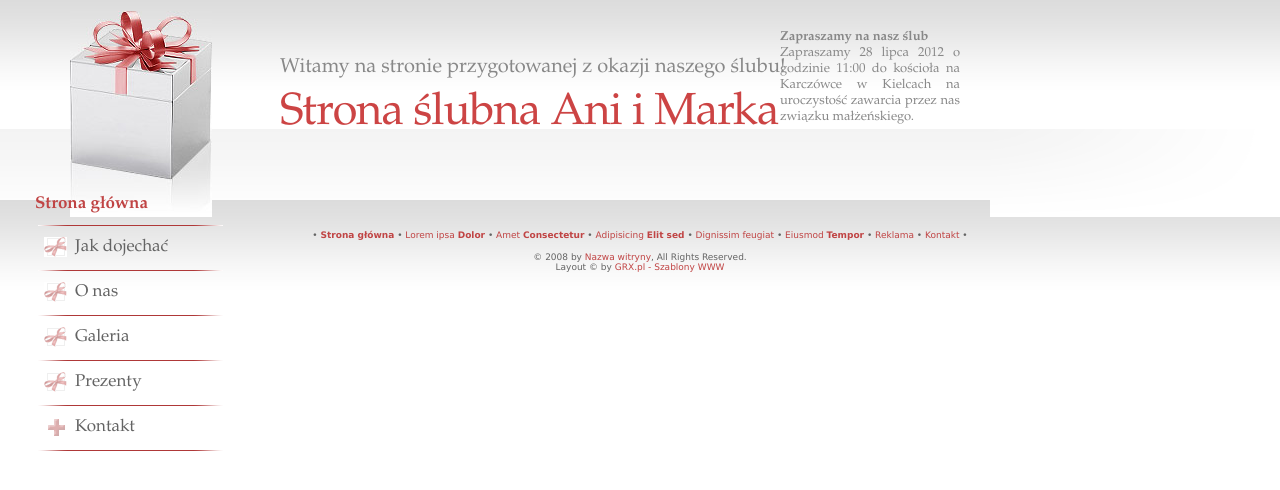
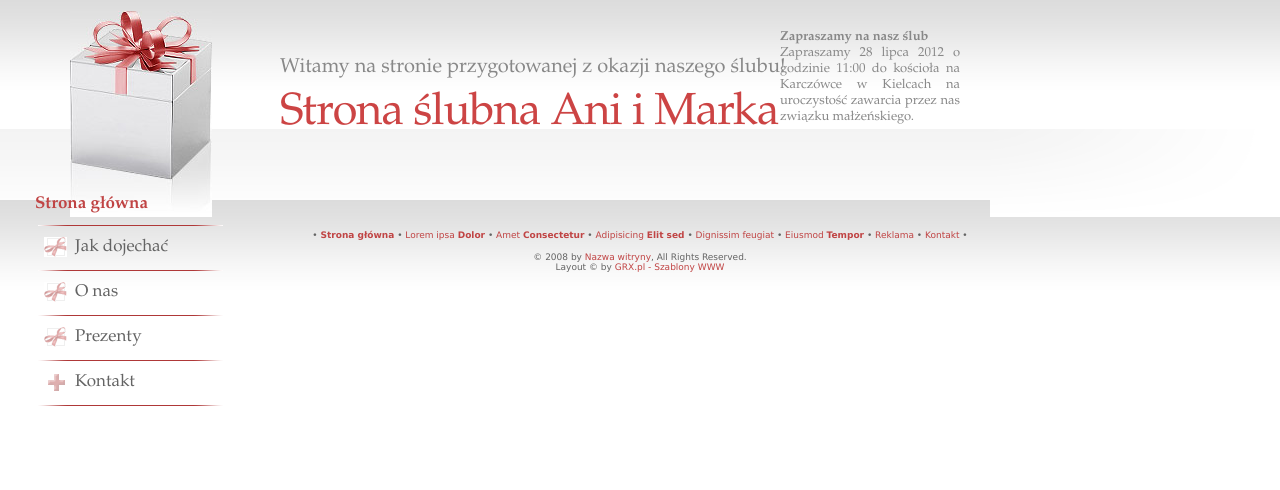
Before and after one commit to marekbrzoska/wedding, a Django app: template base/templates/base.html in a window 1280 px wide. Shown: the top 490 px of the page. Run offline with Django 3.2, Linux system fonts and the light colour scheme; the template is opened without the code that fills it, so the values that code supplies are empty.

Commit message:
nie pokazywanie galerii

```diff
--- a/base/templates/navi.html
+++ b/base/templates/navi.html
@@ -13,9 +13,9 @@
 
 <a href="{% url about %}" class="menu" title="">O nas</a>
 
-<div class="sp"></div>
+<!--<div class="sp"></div>-->
 
-<a href="#" class="menu" title="">Galeria</a>
+<!--<a href="#" class="menu" title="">Galeria</a>-->
 
 <div class="sp"></div>
 
```
